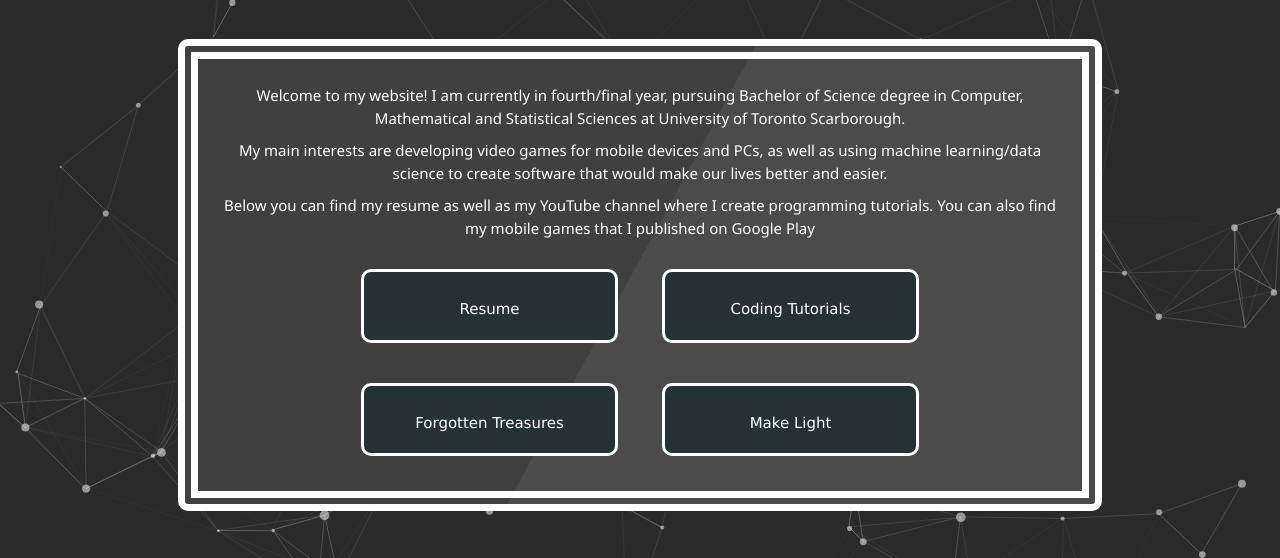
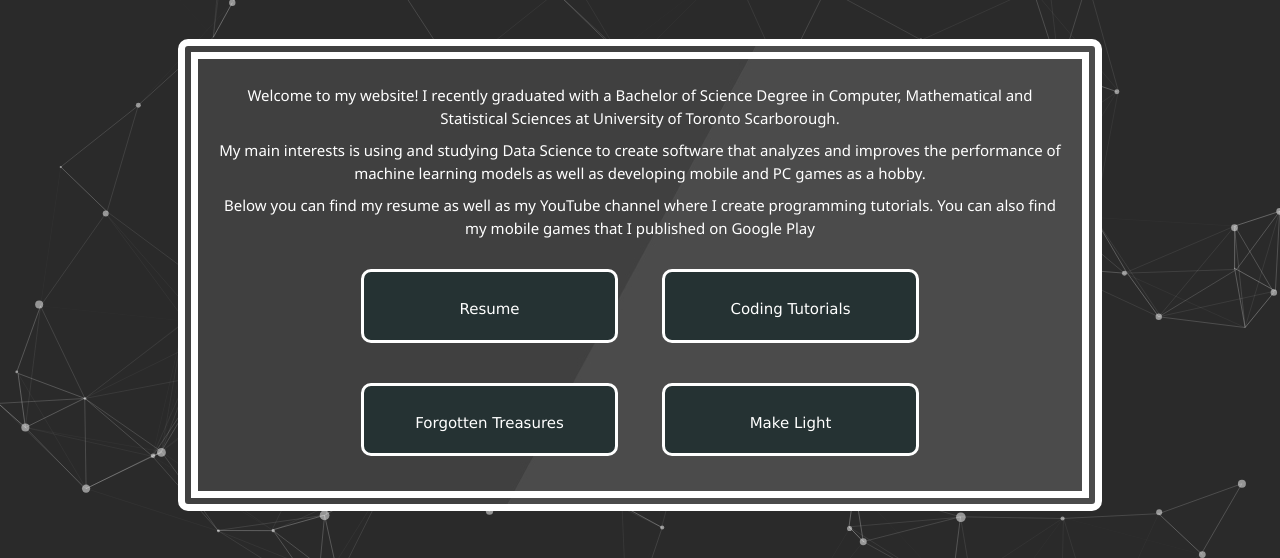
Before and after one commit to DanZinov/PersonalWebsite, a website: page index.html in a window 1280 px wide. Shown: the part 171-729 px from the top of the page. Drawn offline with nearby package versions, Linux system fonts and the light colour scheme.

Commit message:
change to current education

```diff
--- a/index.html
+++ b/index.html
@@ -769,15 +769,15 @@
         >
           <div>
             <h2 class="smallertext">
-              Welcome to my website! I am currently in fourth/final year,
-              pursuing Bachelor of Science degree in Computer, Mathematical and
-              Statistical Sciences at University of Toronto Scarborough.
+              Welcome to my website! I recently graduated with a Bachelor of Science
+              Degree in Computer, Mathematical and Statistical Sciences at
+              University of Toronto Scarborough.
             </h2>
           </div>
           <h2 class="smallertext">
-            My main interests are developing video games for mobile devices and
-            PCs, as well as using machine learning/data science to create
-            software that would make our lives better and easier.
+            My main interests is using and studying Data Science to create software that
+            analyzes and improves the performance of machine learning models as well
+            as developing mobile and PC games as a hobby.
           </h2>
           <h2 class="smallertext">
             Below you can find my resume as well as my YouTube channel where I
```
